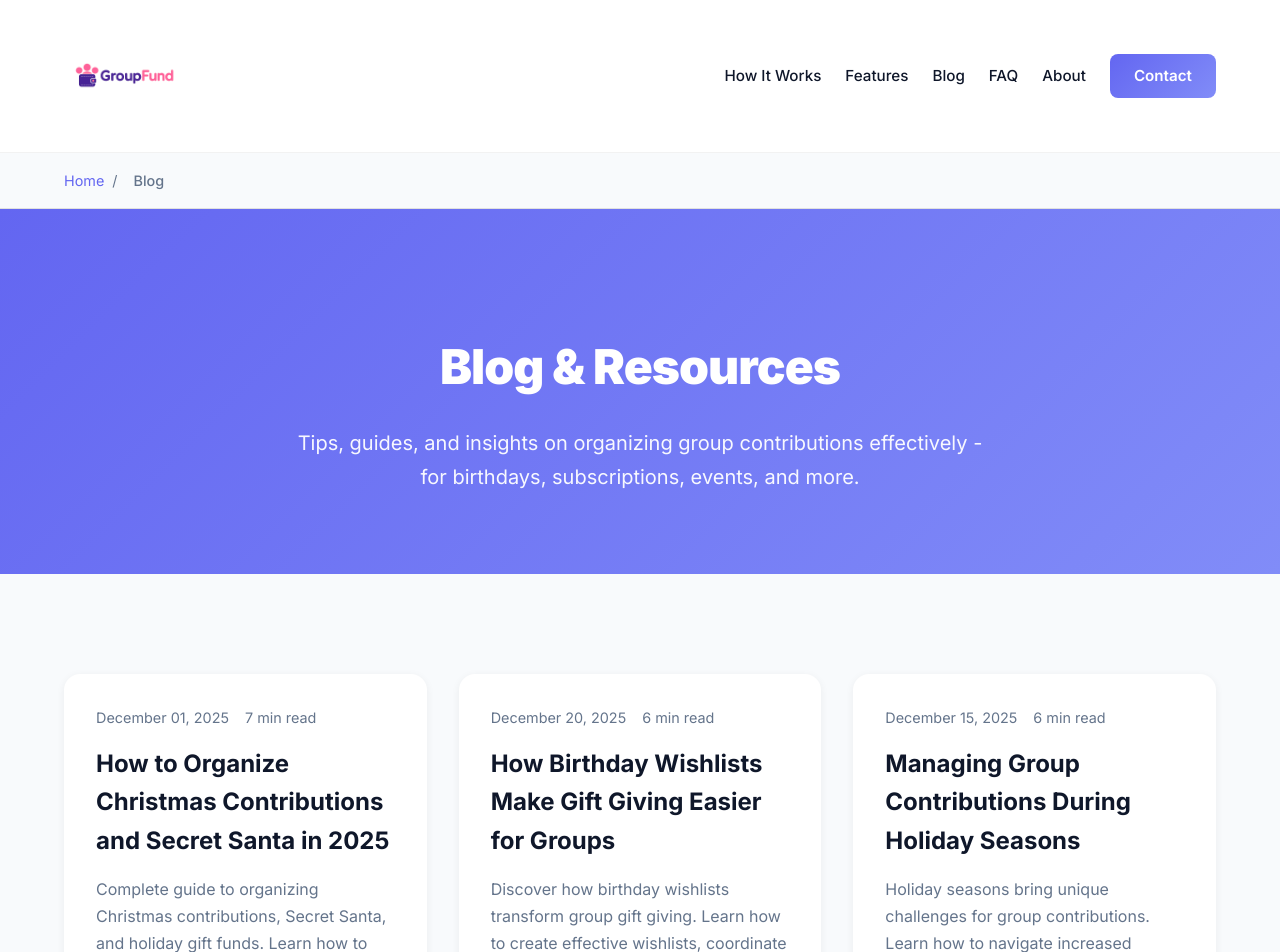
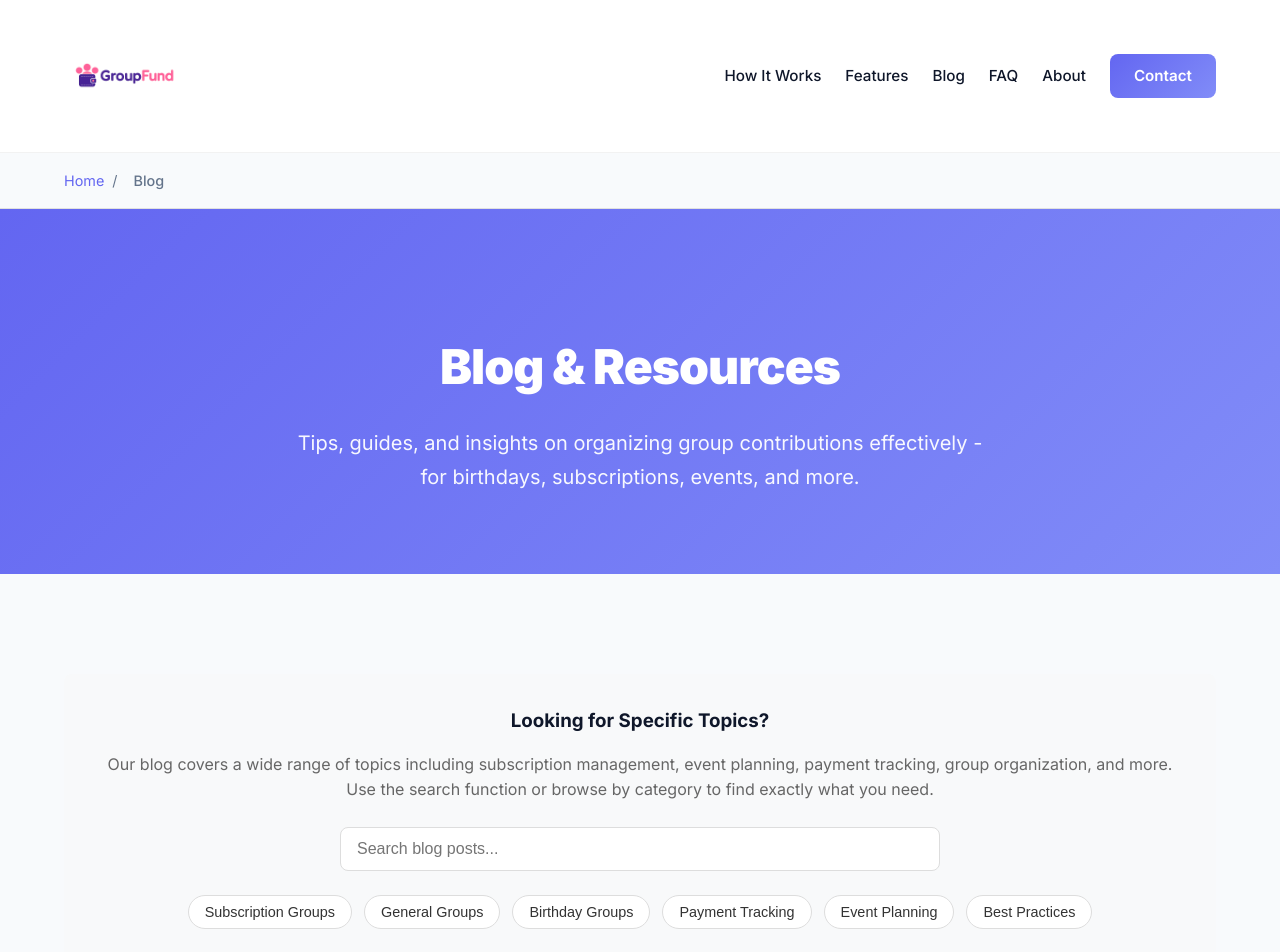
Before and after one commit to chinazaaa/groupfund-website, a React (Vite) app: page /blog in a window 1280 px wide. Shown: the top 952 px of the page. Built offline with nearby package versions, Linux system fonts and the light colour scheme.

Commit message:
Update BlogPage.jsx

```diff
--- a/src/pages/BlogPage.jsx
+++ b/src/pages/BlogPage.jsx
@@ -1,9 +1,12 @@
-import React from 'react'
+import React, { useState, useMemo } from 'react'
 import { Link } from 'react-router-dom'
 import SEO from '../components/SEO'
 import '../App.css'
 
 export default function BlogPage() {
+  const [searchQuery, setSearchQuery] = useState('')
+  const [selectedCategory, setSelectedCategory] = useState(null)
+
   const blogPosts = [
     {
       title: "How to Organize Christmas Contributions and Secret Santa in 2025",
@@ -11,7 +14,8 @@ export default function BlogPage() {
       date: "December 01, 2025",
       readTime: "7 min read",
       slug: "how-to-organize-christmas-contributions-secret-santa-2025",
-      keywords: "Christmas contributions, Secret Santa contributions, organize Christmas gifts, Christmas gift funds, Christmas group payments, Secret Santa organization, Christmas contributions 2025, holiday gift coordination"
+      keywords: "Christmas contributions, Secret Santa contributions, organize Christmas gifts, Christmas gift funds, Christmas group payments, Secret Santa organization, Christmas contributions 2025, holiday gift coordination",
+      categories: ["Event Planning", "Best Practices"]
     },
     {
       title: "How Birthday Wishlists Make Gift Giving Easier for Groups",
@@ -19,7 +23,8 @@ export default function BlogPage() {
       date: "December 20, 2025",
       readTime: "6 min read",
       slug: "how-birthday-wishlists-make-gift-giving-easier",
-      keywords: "birthday wishlists, group gift giving, birthday gift coordination, wishlist management, gift giving tips"
+      keywords: "birthday wishlists, group gift giving, birthday gift coordination, wishlist management, gift giving tips",
+      categories: ["Birthday Groups", "Best Practices"]
     },
     {
       title: "Managing Group Contributions During Holiday Seasons",
@@ -27,7 +32,8 @@ export default function BlogPage() {
       date: "December 15, 2025",
       readTime: "6 min read",
       slug: "managing-group-contributions-during-holiday-seasons",
-      keywords: "holiday contributions, group payments holidays, managing contributions festive season"
+      keywords: "holiday contributions, group payments holidays, managing contributions festive season",
+      categories: ["Event Planning", "Best Practices"]
     },
     {
       title: "Building Trust in Contribution Groups: A Complete Guide",
@@ -35,7 +41,8 @@ export default function BlogPage() {
       date: "December 15, 2025",
       readTime: "7 min read",
       slug: "building-trust-contribution-groups-complete-guide",
-      keywords: "trust in groups, contribution group trust, building group trust, payment transparency"
+      keywords: "trust in groups, contribution group trust, building group trust, payment transparency",
+      categories: ["Best Practices", "Payment Tracking"]
     },
     {
       title: "How to Handle Contribution Disputes Fairly and Professionally",
@@ -43,7 +50,8 @@ export default function BlogPage() {
       date: "December 15, 2025",
       readTime: "6 min read",
       slug: "handle-contribution-disputes-fairly-professionally",
-      keywords: "contribution disputes, payment conflicts, resolving group disputes, fair dispute resolution"
+      keywords: "contribution disputes, payment conflicts, resolving group disputes, fair dispute resolution",
+      categories: ["Best Practices", "Payment Tracking"]
     },
     {
       title: "Mobile-First Contribution Management: Why It Matters",
@@ -51,7 +59,8 @@ export default function BlogPage() {
       date: "December 15, 2025",
       readTime: "5 min read",
       slug: "mobile-first-contribution-management-why-matters",
-      keywords: "mobile contribution management, mobile payment tracking, smartphone contributions"
+      keywords: "mobile contribution management, mobile payment tracking, smartphone contributions",
+      categories: ["Best Practices", "Payment Tracking"]
     },
     {
       title: "Scaling Your Contribution Group: From 5 to 50 Members",
@@ -59,7 +68,8 @@ export default function BlogPage() {
       date: "December 15, 2025",
       readTime: "8 min read",
       slug: "scaling-contribution-group-5-to-50-members",
-      keywords: "scaling contribution groups, large group management, growing contribution groups"
+      keywords: "scaling contribution groups, large group management, growing contribution groups",
+      categories: ["Best Practices", "General Groups"]
     },
     {
       title: "The Psychology of Group Contributions: What Makes People Pay on Time",
@@ -67,7 +77,8 @@ export default function BlogPage() {
       date: "December 15, 2025",
       readTime: "7 min read",
       slug: "psychology-group-contributions-makes-people-pay-time",
-      keywords: "contribution psychology, payment behavior, group payment psychology, timely payments"
+      keywords: "contribution psychology, payment behavior, group payment psychology, timely payments",
+      categories: ["Best Practices", "Payment Tracking"]
     },
     {
       title: "How to Organize Birthday Contributions Without Stress",
@@ -75,7 +86,8 @@ export default function BlogPage() {
       date: "December 13, 2025",
       readTime: "5 min read",
       slug: "organize-birthday-contributions-without-stress",
-      keywords: "organize birthday contributions, group payment organization, stress-free contributions"
+      keywords: "organize birthday contributions, group payment organization, stress-free contributions",
+      categories: ["Birthday Groups", "Best Practices"]
     },
     {
       title: "Why WhatsApp Groups Fail at Tracking Group Payments",
@@ -83,7 +95,8 @@ export default function BlogPage() {
       date: "December 12, 2025",
       readTime: "6 min read",
       slug: "why-whatsapp-groups-fail-tracking-payments",
-      keywords: "WhatsApp payment tracking, group payment problems, WhatsApp limitations"
+      keywords: "WhatsApp payment tracking, group payment problems, WhatsApp limitations",
+      categories: ["Payment Tracking", "Best Practices"]
     },
     {
       title: "The Best Ways to Collect Money for Events in Nigeria",
@@ -91,7 +104,8 @@ export default function BlogPage() {
       date: "December 11, 2025",
       readTime: "7 min read",
       slug: "best-ways-collect-money-events-nigeria",
-      keywords: "collect money Nigeria, group payments Nigeria, event contributions Nigeria"
+      keywords: "collect money Nigeria, group payments Nigeria, event contributions Nigeria",
+      categories: ["Event Planning", "Payment Tracking"]
     },
     {
       title: "GroupFund vs. Traditional Methods: A Comparison",
@@ -99,7 +113,8 @@ export default function BlogPage() {
       date: "December 10, 2025",
       readTime: "8 min read",
       slug: "groupfund-vs-traditional-methods-comparison",
-      keywords: "GroupFund comparison, traditional payment methods, group contribution tools"
+      keywords: "GroupFund comparison, traditional payment methods, group contribution tools",
+      categories: ["Best Practices", "Payment Tracking"]
     },
     {
       title: "5 Tips for Fair Birthday Contribution Management",
@@ -107,7 +122,8 @@ export default function BlogPage() {
       date: "December 09, 2025",
       readTime: "5 min read",
       slug: "tips-fair-birthday-contribution-management",
-      keywords: "fair contribution management, birthday payment tips, group fairness"
+      keywords: "fair contribution management, birthday payment tips, group fairness",
+      categories: ["Birthday Groups", "Best Practices"]
     },
     {
       title: "How Churches Can Streamline Member Birthday Contributions",
@@ -115,7 +131,8 @@ export default function BlogPage() {
       date: "December 08, 2025",
       readTime: "6 min read",
       slug: "churches-streamline-member-birthday-contributions",
-      keywords: "church contributions, member birthday contributions, church organization"
+      keywords: "church contributions, member birthday contributions, church organization",
+      categories: ["Birthday Groups", "Best Practices"]
     },
     {
       title: "How to Manage Shared Subscriptions with Subscription Groups",
@@ -123,7 +140,8 @@ export default function BlogPage() {
       date: "December 19, 2025",
       readTime: "6 min read",
       slug: "how-to-manage-shared-subscriptions-subscription-groups",
-      keywords: "shared subscriptions, subscription groups, Netflix subscription sharing, Spotify group subscription, subscription management"
+      keywords: "shared subscriptions, subscription groups, Netflix subscription sharing, Spotify group subscription, subscription management",
+      categories: ["Subscription Groups", "Payment Tracking"]
     },
     {
       title: "Organizing Group Contributions for Weddings and Events",
@@ -131,7 +149,8 @@ export default function BlogPage() {
       date: "December 19, 2025",
       readTime: "7 min read",
       slug: "organizing-group-contributions-weddings-events",
-      keywords: "wedding contributions, event contributions, baby shower contributions, graduation contributions, group event planning"
+      keywords: "wedding contributions, event contributions, baby shower contributions, graduation contributions, group event planning",
+      categories: ["General Groups", "Event Planning"]
     },
     {
       title: "Subscription Groups vs. Manual Payment Tracking: Which is Better?",
@@ -139,7 +158,8 @@ export default function BlogPage() {
       date: "December 19, 2025",
       readTime: "6 min read",
       slug: "subscription-groups-vs-manual-payment-tracking",
-      keywords: "subscription management, subscription tracking, automated subscription payments, subscription group benefits"
+      keywords: "subscription management, subscription tracking, automated subscription payments, subscription group benefits",
+      categories: ["Subscription Groups", "Payment Tracking"]
     },
     {
       title: "Setting Up Your First Subscription Group: Step-by-Step Guide",
@@ -147,7 +167,8 @@ export default function BlogPage() {
       date: "December 19, 2025",
       readTime: "5 min read",
       slug: "setting-up-first-subscription-group-step-by-step",
-      keywords: "subscription group setup, shared subscription guide, how to create subscription group"
+      keywords: "subscription group setup, shared subscription guide, how to create subscription group",
+      categories: ["Subscription Groups", "Best Practices"]
     },
     {
       title: "Best Practices for General Groups: Events, Weddings, and More",
@@ -155,7 +176,8 @@ export default function BlogPage() {
       date: "December 19, 2025",
       readTime: "6 min read",
       slug: "best-practices-general-groups-events-weddings",
-      keywords: "general groups, event planning, wedding contributions, group event management"
+      keywords: "general groups, event planning, wedding contributions, group event management",
+      categories: ["General Groups", "Event Planning", "Best Practices"]
     },
     {
       title: "How to Collect Money for Group Events in Lagos, Nigeria",
@@ -163,7 +185,8 @@ export default function BlogPage() {
       date: "December 19, 2025",
       readTime: "7 min read",
       slug: "how-to-collect-money-group-events-lagos-nigeria",
-      keywords: "collect money Lagos, group payments Lagos, event contributions Lagos Nigeria, Lagos group fund"
+      keywords: "collect money Lagos, group payments Lagos, event contributions Lagos Nigeria, Lagos group fund",
+      categories: ["General Groups", "Event Planning", "Payment Tracking"]
     },
     {
       title: "Managing Multiple Subscription Groups: Tips and Strategies",
@@ -171,7 +194,8 @@ export default function BlogPage() {
       date: "December 19, 2025",
       readTime: "6 min read",
       slug: "managing-multiple-subscription-groups-tips-strategies",
-      keywords: "multiple subscriptions, subscription group management, shared subscription tips"
+      keywords: "multiple subscriptions, subscription group management, shared subscription tips",
+      categories: ["Subscription Groups", "Best Practices"]
     },
     {
       title: "GroupFund vs. Splitwise: Which is Better for Group Payments?",
@@ -179,7 +203,8 @@ export default function BlogPage() {
       date: "December 19, 2025",
       readTime: "8 min read",
       slug: "groupfund-vs-splitwise-group-payments-comparison",
-      keywords: "GroupFund vs Splitwise, group payment comparison, Splitwise alternative, group contribution apps"
+      keywords: "GroupFund vs Splitwise, group payment comparison, Splitwise alternative, group contribution apps",
+      categories: ["Best Practices", "Payment Tracking"]
     },
     {
       title: "How to Organize Baby Shower Contributions with General Groups",
@@ -187,7 +212,8 @@ export default function BlogPage() {
       date: "December 19, 2025",
       readTime: "5 min read",
       slug: "how-to-organize-baby-shower-contributions-general-groups",
-      keywords: "baby shower contributions, baby shower planning, group gift organization, event contributions"
+      keywords: "baby shower contributions, baby shower planning, group gift organization, event contributions",
+      categories: ["General Groups", "Event Planning"]
     },
     {
       title: "Subscription Group Admin Guide: Managing Shared Services",
@@ -195,7 +221,8 @@ export default function BlogPage() {
       date: "December 19, 2025",
       readTime: "7 min read",
       slug: "subscription-group-admin-guide-managing-shared-services",
-      keywords: "subscription admin, shared service management, subscription group admin, managing subscriptions"
+      keywords: "subscription admin, shared service management, subscription group admin, managing subscriptions",
+      categories: ["Subscription Groups", "Best Practices"]
     },
     {
       title: "The Complete Guide to Group Contribution Types: Birthday, Subscription, and General",
@@ -203,9 +230,39 @@ export default function BlogPage() {
       date: "December 19, 2025",
       readTime: "8 min read",
       slug: "complete-guide-group-contribution-types-birthday-subscription-general",
-      keywords: "group types, birthday groups, subscription groups, general groups, group contribution types"
+      keywords: "group types, birthday groups, subscription groups, general groups, group contribution types",
+      categories: ["Birthday Groups", "Subscription Groups", "General Groups"]
     }
   ]
+
+  const categories = ["Subscription Groups", "General Groups", "Birthday Groups", "Payment Tracking", "Event Planning", "Best Practices"]
+
+  // Filter blog posts based on search query and selected category
+  const filteredPosts = useMemo(() => {
+    return blogPosts.filter(post => {
+      // Category filter
+      if (selectedCategory && (!post.categories || !post.categories.includes(selectedCategory))) {
+        return false
+      }
+
+      // Search filter
+      if (searchQuery.trim()) {
+        const query = searchQuery.toLowerCase()
+        const searchableText = `${post.title} ${post.excerpt} ${post.keywords}`.toLowerCase()
+        return searchableText.includes(query)
+      }
+
+      return true
+    })
+  }, [searchQuery, selectedCategory])
+
+  const handleCategoryClick = (category) => {
+    if (selectedCategory === category) {
+      setSelectedCategory(null) // Deselect if clicking the same category
+    } else {
+      setSelectedCategory(category)
+    }
+  }
 
   return (
     <>
@@ -227,18 +284,85 @@ export default function BlogPage() {
 
       <section className="blog-page">
         <div className="container">
-          {/* <div className="blog-intro" style={{ marginBottom: '3rem', textAlign: 'center' }}>
-            <h2 style={{ fontSize: '1.8rem', marginBottom: '1rem' }}>Expert Insights on Group Contributions</h2>
-            <p style={{ fontSize: '1.1rem', color: '#666', maxWidth: '800px', margin: '0 auto' }}>
-              Discover comprehensive guides, tips, and strategies for organizing group contributions effectively.
-              Whether you're managing Birthday Groups, Subscription Groups, or General Groups, our blog covers everything
-              from getting started to advanced management techniques. Learn about payment tracking, member reliability,
-              subscription management, event planning, and best practices used by successful groups worldwide.
+          {/* Search and Filter Section */}
+          <div style={{ marginBottom: '3rem', padding: '2rem', backgroundColor: '#f8f9fa', borderRadius: '8px' }}>
+            <h3 style={{ marginBottom: '1rem', textAlign: 'center' }}>Looking for Specific Topics?</h3>
+            <p style={{ marginBottom: '1.5rem', color: '#666', textAlign: 'center' }}>
+              Our blog covers a wide range of topics including subscription management, event planning, payment tracking,
+              group organization, and more. Use the search function or browse by category to find exactly what you need.
             </p>
-          </div> */}
 
+            {/* Search Input */}
+            <div style={{ marginBottom: '1.5rem', maxWidth: '600px', margin: '0 auto 1.5rem' }}>
+              <input
+                type="text"
+                placeholder="Search blog posts..."
+                value={searchQuery}
+                onChange={(e) => setSearchQuery(e.target.value)}
+                style={{
+                  width: '100%',
+                  padding: '0.75rem 1rem',
+                  fontSize: '1rem',
+                  border: '1px solid #ddd',
+                  borderRadius: '8px',
+                  outline: 'none',
+                  transition: 'border-color 0.3s ease'
+                }}
+                onFocus={(e) => e.target.style.borderColor = '#6366f1'}
+                onBlur={(e) => e.target.style.borderColor = '#ddd'}
+              />
+            </div>
+
+            {/* Category Filters */}
+            <div style={{ display: 'flex', gap: '0.75rem', justifyContent: 'center', flexWrap: 'wrap' }}>
+              {categories.map((category) => (
+                <button
+                  key={category}
+                  onClick={() => handleCategoryClick(category)}
+                  style={{
+                    padding: '0.5rem 1rem',
+                    backgroundColor: selectedCategory === category ? '#6366f1' : '#fff',
+                    color: selectedCategory === category ? '#fff' : '#333',
+                    border: '1px solid',
+                    borderColor: selectedCategory === category ? '#6366f1' : '#ddd',
+                    borderRadius: '20px',
+                    fontSize: '0.9rem',
+                    cursor: 'pointer',
+                    transition: 'all 0.3s ease',
+                    fontWeight: selectedCategory === category ? '600' : '400'
+                  }}
+                  onMouseEnter={(e) => {
+                    if (selectedCategory !== category) {
+                      e.target.style.backgroundColor = '#f0f0f0'
+                    }
+                  }}
+                  onMouseLeave={(e) => {
+                    if (selectedCategory !== category) {
+                      e.target.style.backgroundColor = '#fff'
+                    }
+                  }}
+                >
+                  {category}
+                </button>
+              ))}
+            </div>
+
+            {/* Results count */}
+            {(searchQuery || selectedCategory) && (
+              <div style={{ marginTop: '1rem', textAlign: 'center', color: '#666', fontSize: '0.9rem' }}>
+                {filteredPosts.length === 0 ? (
+                  <p>No posts found matching your criteria.</p>
+                ) : (
+                  <p>Showing {filteredPosts.length} {filteredPosts.length === 1 ? 'post' : 'posts'}</p>
+                )}
+              </div>
+            )}
+          </div>
+
+          {/* Blog Posts Grid */}
+          {filteredPosts.length > 0 ? (
             <div className="blog-grid">
-            {blogPosts.map((post, index) => (
+              {filteredPosts.map((post, index) => (
                 <article key={index} className="blog-card">
                   <div className="blog-card-header">
                     <span className="blog-date">{post.date}</span>
@@ -254,22 +378,12 @@ export default function BlogPage() {
                 </article>
               ))}
             </div>
-
-          <div style={{ marginTop: '3rem', padding: '2rem', backgroundColor: '#f8f9fa', borderRadius: '8px', textAlign: 'center' }}>
-            <h3 style={{ marginBottom: '1rem' }}>Looking for Specific Topics?</h3>
-            <p style={{ marginBottom: '1.5rem', color: '#666' }}>
-              Our blog covers a wide range of topics including subscription management, event planning, payment tracking,
-              group organization, and more. Use the search function or browse by category to find exactly what you need.
-            </p>
-            <div style={{ display: 'flex', gap: '1rem', justifyContent: 'center', flexWrap: 'wrap' }}>
-              <span style={{ padding: '0.5rem 1rem', backgroundColor: '#fff', borderRadius: '20px', fontSize: '0.9rem' }}>Subscription Groups</span>
-              <span style={{ padding: '0.5rem 1rem', backgroundColor: '#fff', borderRadius: '20px', fontSize: '0.9rem' }}>General Groups</span>
-              <span style={{ padding: '0.5rem 1rem', backgroundColor: '#fff', borderRadius: '20px', fontSize: '0.9rem' }}>Birthday Groups</span>
-              <span style={{ padding: '0.5rem 1rem', backgroundColor: '#fff', borderRadius: '20px', fontSize: '0.9rem' }}>Payment Tracking</span>
-              <span style={{ padding: '0.5rem 1rem', backgroundColor: '#fff', borderRadius: '20px', fontSize: '0.9rem' }}>Event Planning</span>
-              <span style={{ padding: '0.5rem 1rem', backgroundColor: '#fff', borderRadius: '20px', fontSize: '0.9rem' }}>Best Practices</span>
+          ) : (
+            <div style={{ textAlign: 'center', padding: '3rem', color: '#666' }}>
+              <p style={{ fontSize: '1.1rem', marginBottom: '1rem' }}>No posts found</p>
+              <p>Try adjusting your search or category filter.</p>
             </div>
-          </div>
+          )}
         </div>
       </section>
     </>
```
Lines whose indentation alone changed are shown as unchanged.
